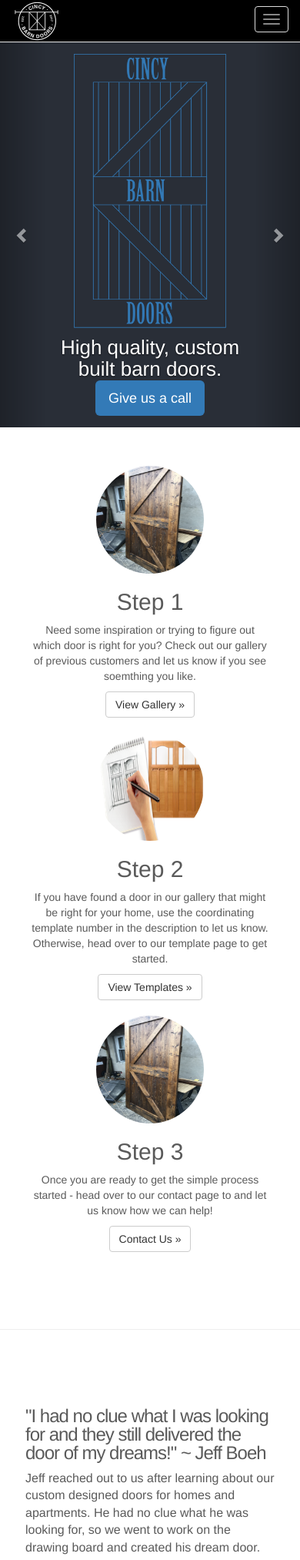
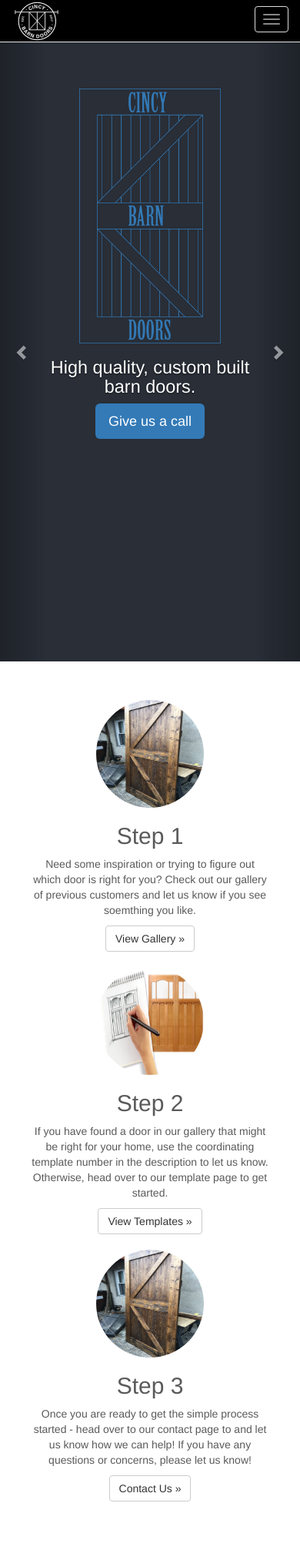
Before and after one commit to jeffboeh/Cincy-Barn-Doors, a PHP site: page /index.html in a window 390 px wide. Shown: the top 2026 px of the page at 77% size. Run offline with PHP 8.4, Linux system fonts and the light colour scheme; some libraries are stand-ins or nearby versions.

Commit message:
added logo and fixed some mobile / tablet designs

```diff
--- a/index.html
+++ b/index.html
@@ -72,7 +72,7 @@
             <li data-target="#myCarousel" data-slide-to="1"></li>
             <li data-target="#myCarousel" data-slide-to="2"></li>
         </ol>
-        <div class="carousel-inner" role="listbox">
+        <div id="slidetest" class="carousel-inner" role="listbox">
             <div class="item active">
                 <img class="first-slide" src="/img/bluedoorandtext.png" alt="First slide">
                 <div class="container">
@@ -99,9 +99,8 @@
             <div class="item">
                 <img class="third-slide" src="/img/jtjob.png" alt="Third slide">
                 <div class="container">
-                    <div class="carousel-caption">
+                    <div class="carousel-caption third">
                         <h1>Check out the pictures from our latest install!</h1>
-                        <p>Cras justo odio, dapibus ac facilisis in, egestas eget quam. Donec id elit non mi porta gravida at eget metus. Nullam id dolor id nibh ultricies vehicula ut id elit.</p>
                         <p><a class="btn btn-lg btn-primary" href="gallery.html" role="button">Browse gallery</a></p>
                     </div>
                 </div>
@@ -141,7 +140,7 @@
             <div class="col-lg-4">
                 <img class="img-circle" src="/img/miketest.png" alt="Generic placeholder image" width="140" height="140">
                 <h2>Step 3</h2>
-                <p>Once you are ready to get the simple process started - head over to our contact page to and let us know how we can help!</p>
+                <p>Once you are ready to get the simple process started - head over to our contact page to and let us know how we can help! If you have any questions or concerns, please let us know!</p>
                 <p><a class="btn btn-default" href="contact.html" role="button">Contact Us &raquo;</a></p>
             </div>
             <!-- /.col-lg-4 -->
--- a/main.css
+++ b/main.css
@@ -341,6 +341,41 @@
         margin-left: 0;
     }
 
+     .carousel-caption {
+            position: absolute;
+            right: 15%;
+            bottom: 0px !important;
+            left: 15%;
+            z-index: 100;
+            padding-top: 20px;
+            padding-bottom: 20px;
+            color: #fff;
+            text-align: center;
+            text-shadow: 0 1px 2px rgba(0, 0, 0, .6);
+            font-size: 13px;
+        }
+
+        .carousel-caption.third {
+            position: absolute;
+            right: 15%;
+            left: 15%;
+            bottom: 15px !important;
+            z-index: 100;
+            padding-top: 20px;
+            padding-bottom: 20px;
+            color: #fff;
+            text-align: center;
+            text-shadow: 0 1px 2px rgba(0, 0, 0, .6);
+            font-size: 13px;
+        }
+
+        .carousel-inner {
+            position: relative;
+            width: 100%;
+            overflow: hidden;
+            height: 100%;
+        }
+
 }
 
     @media screen and (min-width:769px) {
@@ -433,10 +468,22 @@
             color: white;
             border-bottom: solid 1px white;
         }
+
+        li.logomark {
+            display: none;
+        }
+
+        ul.nav.navbar-nav {
+    float: left;
+    width: 112%;
+    font-size: 18px;
+    max-height: 300px;
+}
+
         .carousel-caption {
             position: absolute;
             right: 15%;
-            bottom: 0px;
+            bottom: 0px !important;
             left: 15%;
             z-index: 100;
             padding-top: 20px;
@@ -452,8 +499,17 @@
             overflow: hidden;
             height: 100%;
         }
+
+        .carousel-inner .item .second-slide {
+    position: relative;
+    margin-left: auto;
+    margin-right: auto;
+    height: 250px !important;
+    padding-top: 55px;
+}
+
         #myCarousel {
-            height: 100%;
+            height: 100% !important;
             margin-bottom: 60px;
             background-color: #292e37;
         }
@@ -463,10 +519,17 @@
         }
         .carousel-caption h1 {
             margin: 0;
+            padding-bottom: 8px;
+            font-size: 1.8em;
         }
         ol.carousel-indicators {
             display: none;
         }
+
+        .carousel-inner .item .third-slide {
+
+    height: 320px !important;
+}
 
 
     .gallery_line_1 .first .customerQuote {
@@ -532,12 +595,16 @@
 
     .carousel-caption {
         z-index: 10;
-        bottom: -15px;
+        bottom: 0px;
     }
 
      .carousel-caption.second {
         z-index: 10;
         bottom: 0 !important;
+    }
+
+     .carousel-caption.third {
+        z-index: 10;
     }
     /* Declare heights because of positioning of img element */
 
@@ -550,7 +617,7 @@
         position: relative;
         margin-left: auto;
         margin-right: auto;
-        height: 375px;
+        height: 350px;
         padding-top: 15px;
     }
 
@@ -558,7 +625,7 @@
         position: relative;
         margin-left: auto;
         margin-right: auto;
-        height: 250px;
+        height: 260px;
         padding-top: 55px;
     }
 
@@ -567,7 +634,7 @@
         position: relative;
         margin-left: auto;
         margin-right: auto;
-        height: 300px;
+        height: 335px;
         padding-top: 15px;
         border-radius: 50px;
     }
@@ -851,11 +918,12 @@
         /* Bump up size of carousel content */
         .carousel-caption p {
             margin-bottom: 20px;
-            font-size: 21px;
+            font-size: 1.2em;
             line-height: 1.4;
         }
         .carousel-caption h1 {
-            margin: 10px;
+            font-size: 1.8em;
+        }
         }
         .featurette-heading {
             font-size: 50px;
@@ -866,4 +934,9 @@
         .featurette-heading {
             margin-top: 120px;
         }
-    }
+}
+        @media (min-width: 350px) and (max-width: 415px) {
+            #slidetest {
+                top: 45px !important;
+            }
+        }
--- a/template.html
+++ b/template.html
@@ -79,7 +79,7 @@
                 <div class="thumbnail">
                     <img src="http://www.cincybarndoors.com/wp-content/uploads/2017/01/Barn-door-templates-final-large-01-768x550.png" alt="Custom designed door for JT.">
                     <div class="caption">
-                        <h3>Standard Slim Plank Backing</h3>
+                        <h3>Slim Plank Backing</h3>
                         <p><a href="#" class="btn btn-primary" role="button">Expand</a></p>
                     </div>
                 </div>
```
